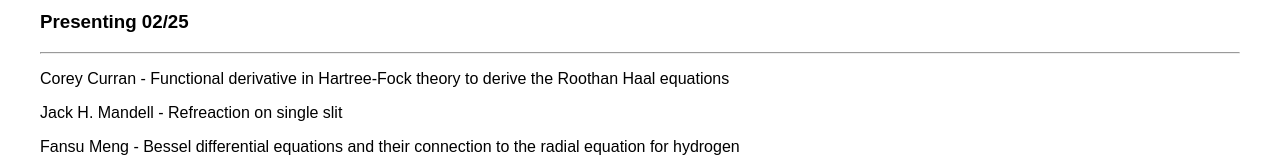
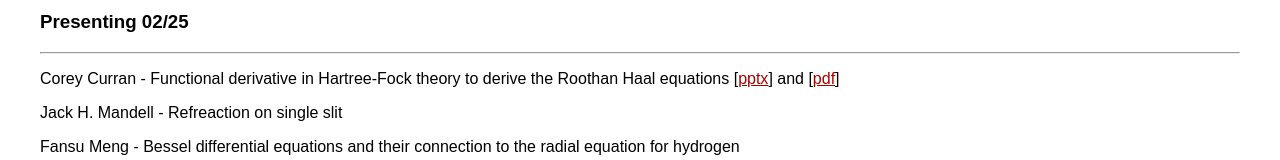
Before and after one commit to FabianFaulstich/MATH_6890_2025, a plain HTML site: page index.html in a window 1280 px wide. Shown: the part 999-1159 px from the top of the page. Drawn offline with nearby package versions, Linux system fonts and the light colour scheme.

Commit message:
presentations

```diff
--- a/index.html
+++ b/index.html
@@ -123,9 +123,9 @@
 
 
 <p>Corey Curran - Functional derivative in Hartree-Fock theory to derive the Roothan Haal equations
-<!-- [<a class = "validate" href="documents/HA/HA1/HA1.pdf" style="color: rgb(170, 0, 0)" oncontextmenu = "javascript:return false" target="_blank">pdf</a>]
+[<a class = "validate" href="documents/presentations/Presentation_corey.pptx" style="color: rgb(170, 0, 0)" oncontextmenu = "javascript:return false" target="_blank">pptx</a>]
  and
- [<a class = "validate" href="documents/HA/HA1/HA1.jl" style="color: rgb(170, 0, 0)" oncontextmenu = "javascript:return false" target="_blank">pluto</a>] -->
+ [<a class = "validate" href="documents/presentations/Presentation_corey.pdf" style="color: rgb(170, 0, 0)" oncontextmenu = "javascript:return false" target="_blank">pdf</a>]
 </p>
 
 
```
Also changed, not shown: 5 other files.
